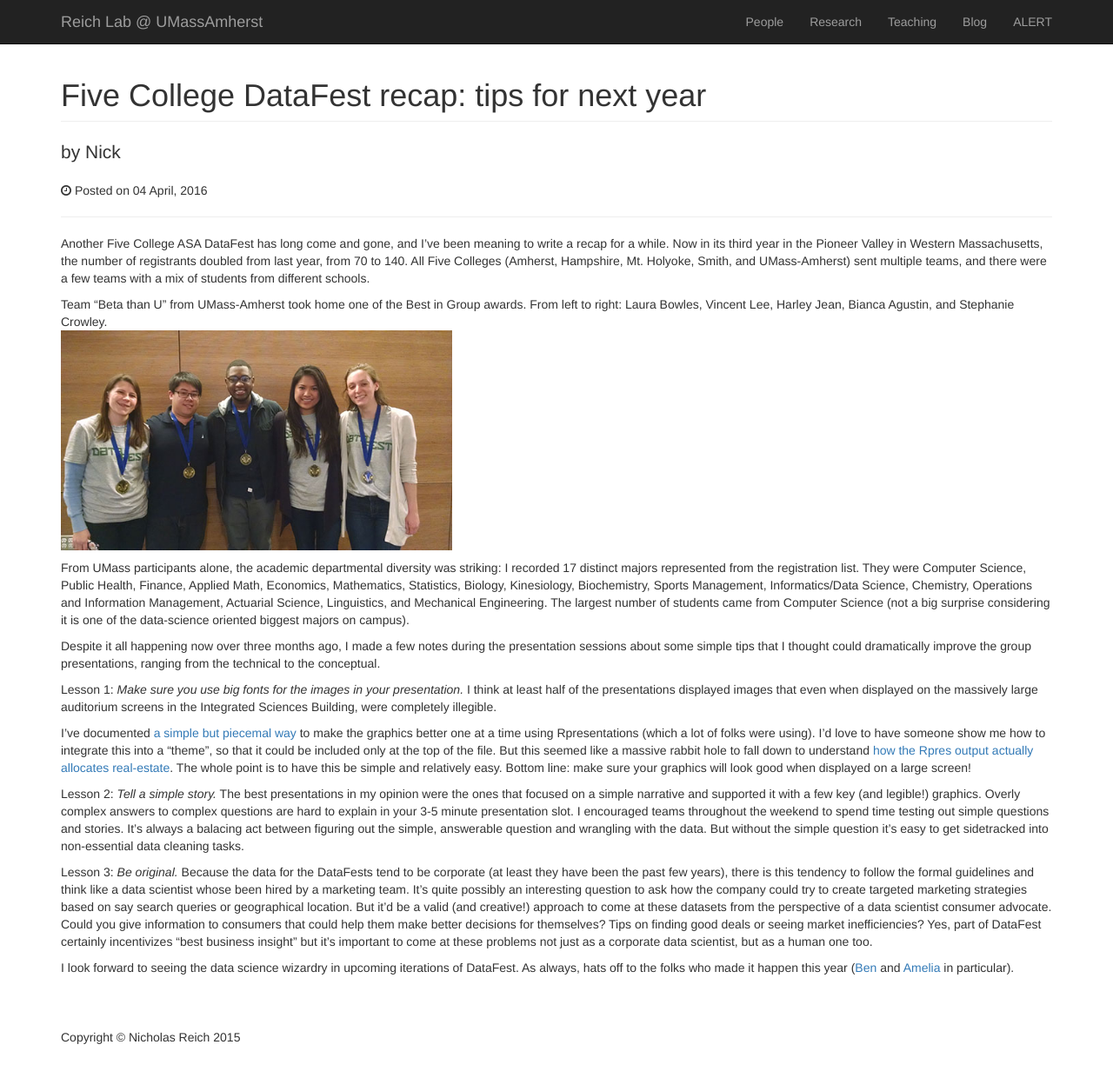
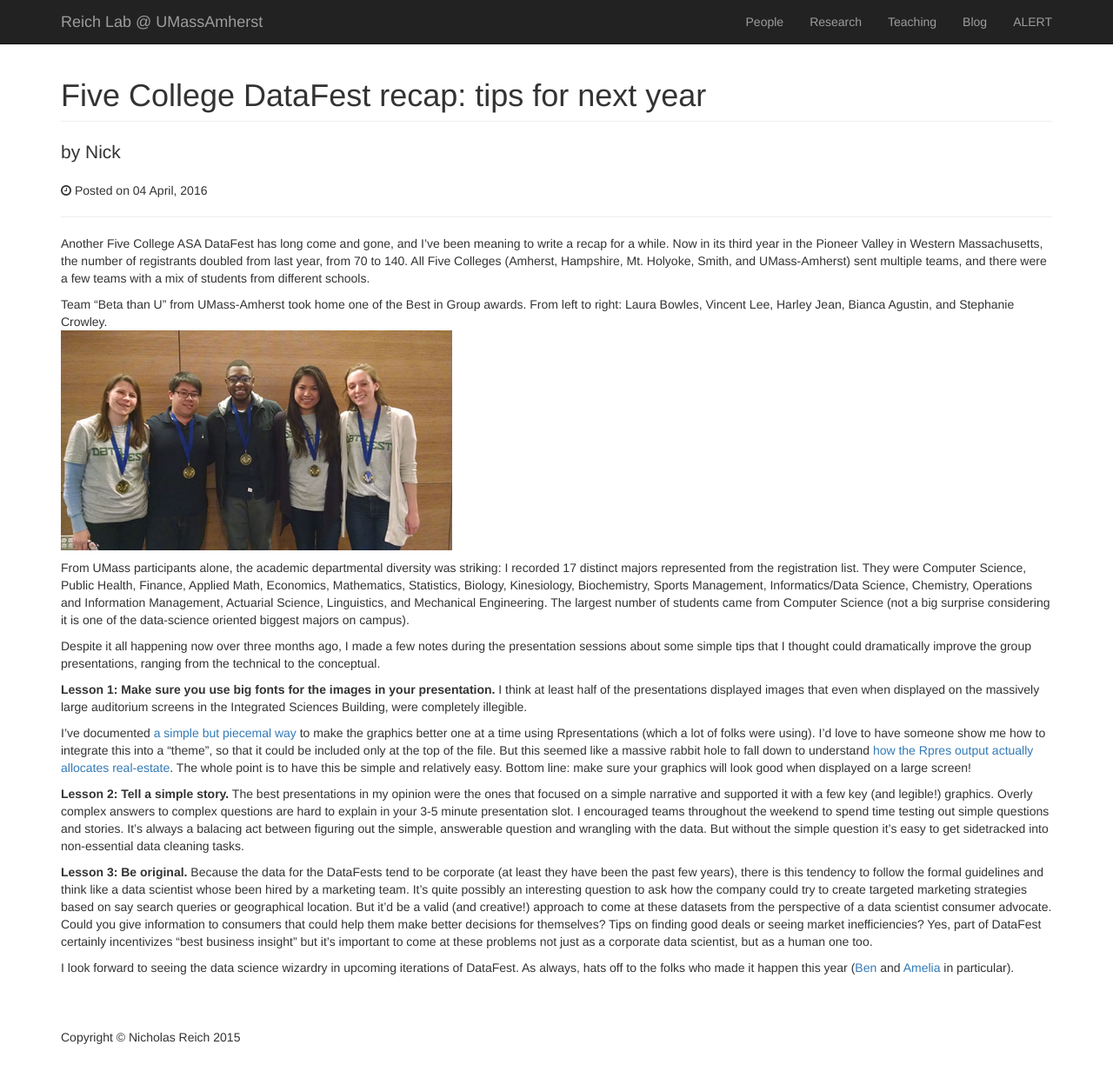
Before and after one commit to reichlab/reichlab.github.io, a Jekyll site: the page built from _posts/2016-04-04-datafest-lessons.md, in a window 1280 px wide and 1263 px high. Shown: the top 1240 px of the window at 87% size. Built offline with Jekyll 4.4.1, drawn with Linux system fonts in a browser that asks for light colours; comment, search, counter and statistics services are not loaded.

Commit message:
minor udpates to post formatting.

```diff
--- a/_posts/2016-04-04-datafest-lessons.md
+++ b/_posts/2016-04-04-datafest-lessons.md
@@ -16,12 +16,12 @@ From UMass participants alone, the academic departmental diversity was striking:
 
 Despite it all happening now over three months ago, I made a few notes during the presentation sessions about some simple tips that I thought could dramatically improve the group presentations, ranging from the technical to the conceptual.
 
-Lesson 1: *Make sure you use big fonts for the images in your presentation.* I think at least half of the presentations displayed images that even when displayed on the massively large auditorium screens in the Integrated Sciences Building, were completely illegible.
+**Lesson 1: Make sure you use big fonts for the images in your presentation.** I think at least half of the presentations displayed images that even when displayed on the massively large auditorium screens in the Integrated Sciences Building, were completely illegible.
 
 I've documented [a simple but piecemal way](http://rpubs.com/reichnick/Rpres-font-size) to make the graphics better one at a time using Rpresentations (which a lot of folks were using). I'd love to have someone show me how to integrate this into a "theme", so that it could be included only at the top of the file. But this seemed like a massive rabbit hole to fall down to understand [how the Rpres output actually allocates real-estate](http://stackoverflow.com/questions/23619319/rpresentation-in-rstudio-make-image-fill-out-the-whole-screen). The whole point is to have this be simple and relatively easy.  Bottom line: make sure your graphics will look good when displayed on a large screen!
 
-Lesson 2: *Tell a simple story.*  The best presentations in my opinion were the ones that focused on a simple narrative and supported it with a few key (and legible!) graphics. Overly complex answers to complex questions are hard to explain in your 3-5 minute presentation slot. I encouraged teams throughout the weekend to spend time testing out simple questions and stories. It's always a balacing act between figuring out the simple, answerable question and wrangling with the data. But without the simple question it's easy to get sidetracked into non-essential data cleaning tasks.
+**Lesson 2: Tell a simple story.**  The best presentations in my opinion were the ones that focused on a simple narrative and supported it with a few key (and legible!) graphics. Overly complex answers to complex questions are hard to explain in your 3-5 minute presentation slot. I encouraged teams throughout the weekend to spend time testing out simple questions and stories. It's always a balacing act between figuring out the simple, answerable question and wrangling with the data. But without the simple question it's easy to get sidetracked into non-essential data cleaning tasks.
 
-Lesson 3: *Be original.* Because the data for the DataFests tend to be corporate (at least they have been the past few years), there is this tendency to follow the formal guidelines and think like a data scientist whose been hired by a marketing team. It's quite possibly an interesting question to ask how the company could try to create targeted marketing strategies based on say search queries or geographical location. But it'd be a valid (and creative!) approach to come at these datasets from the perspective of a data scientist consumer advocate. Could you give information to consumers that could help them make better decisions for themselves? Tips on finding good deals or seeing market inefficiencies? Yes, part of DataFest certainly incentivizes "best business insight" but it's important to come at these problems not just as a corporate data scientist, but as a human one too.
+**Lesson 3: Be original.** Because the data for the DataFests tend to be corporate (at least they have been the past few years), there is this tendency to follow the formal guidelines and think like a data scientist whose been hired by a marketing team. It's quite possibly an interesting question to ask how the company could try to create targeted marketing strategies based on say search queries or geographical location. But it'd be a valid (and creative!) approach to come at these datasets from the perspective of a data scientist consumer advocate. Could you give information to consumers that could help them make better decisions for themselves? Tips on finding good deals or seeing market inefficiencies? Yes, part of DataFest certainly incentivizes "best business insight" but it's important to come at these problems not just as a corporate data scientist, but as a human one too.
 
 I look forward to seeing the data science wizardry in upcoming iterations of DataFest. As always, hats off to the folks who made it happen this year ([Ben](http://math.smith.edu/~bbaumer/) and [Amelia](http://www.science.smith.edu/~amcnamara/) in particular).
```
